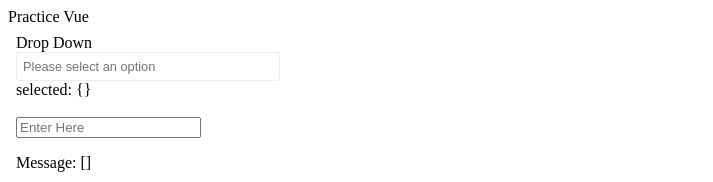
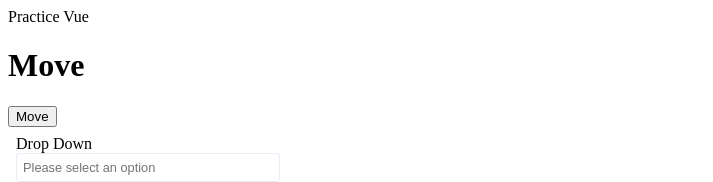
Before and after one commit to ELLINM/practiceVue, a Vue app: page / in a window 1280 px wide. Shown: the top 182 px of the page, without its empty margins (0-713 px from the left). Built offline with nearby package versions, Linux system fonts and the light colour scheme.

Commit message:
Practice Router ...ing

```diff
--- a/package.json
+++ b/package.json
@@ -11,6 +11,7 @@
   "dependencies": {
     "volar-service-vetur": "^0.0.17",
     "vue": "^3.4.15",
+    "vue-router": "^4.2.5",
     "vue-simple-search-dropdown": "^1.0.1"
   },
   "devDependencies": {
--- a/src/App.vue
+++ b/src/App.vue
@@ -2,12 +2,12 @@
   import DropDown from '@/components/DropDown.vue'
   import Input from '@/components/Input.vue'
   import Table from '@/components/Table.vue'
+  import Move from '@/components/Move2.vue'
 
   export default {
   name: 'App',
   data(){
     return {
-      current_password: ""
     }
   },
 
@@ -18,6 +18,7 @@
     DropDown : DropDown,
     Input : Input,
     Table : Table,
+    Move : Move,
   }
 }
 </script>
@@ -27,6 +28,7 @@
     <div class="wrapper">
       Practice Vue
     </div>
+    <Move />
   </header>
   <body>
     <DropDown />
@@ -38,7 +40,5 @@
   </body>
 </template>
 
-
-
 <style scoped>
 </style>
--- /dev/null
+++ b/src/components/Move.vue
@@ -0,0 +1,20 @@
+<script setup>
+import { useRouter } from "vue-router";
+const router = useRouter();
+const main = () => {
+    router.push({
+        path: "/",
+    });
+};
+</script>
+<template>
+    <div class="board">
+        <h1>Move Main</h1>
+        <button @click="main()">Main</button>
+    </div>
+</template>
+<style scoped>
+.board {
+    margin: 10% 30%;
+}
+</style>
--- /dev/null
+++ b/src/components/Move2.vue
@@ -0,0 +1,19 @@
+<script setup>
+import { useRouter } from "vue-router";
+
+const router = useRouter();
+const move = () => {
+    router.push({
+        path: "/Move",
+    });
+};
+</script>
+
+<template>
+    <div class="board">
+        <h1>Move</h1>
+        <button @click="move()">Move</button>
+    </div>
+</template>
+<style scoped>
+</style>
--- a/src/main.js
+++ b/src/main.js
@@ -1,5 +1,7 @@
 
 import { createApp } from 'vue'
 import App from './App.vue'
+import router from './router'
 
 createApp(App).mount('#app')
+use(router)
```
Also changed, not shown: 1 other file (tests, documents, lock files or other folders).
